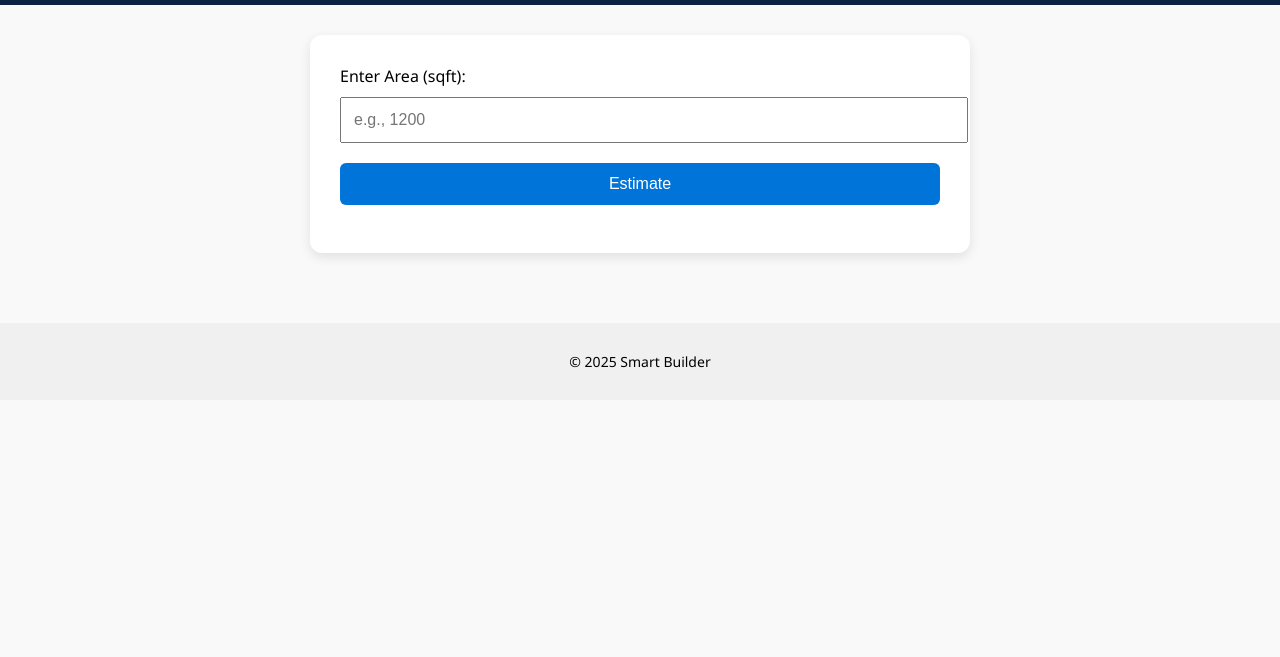
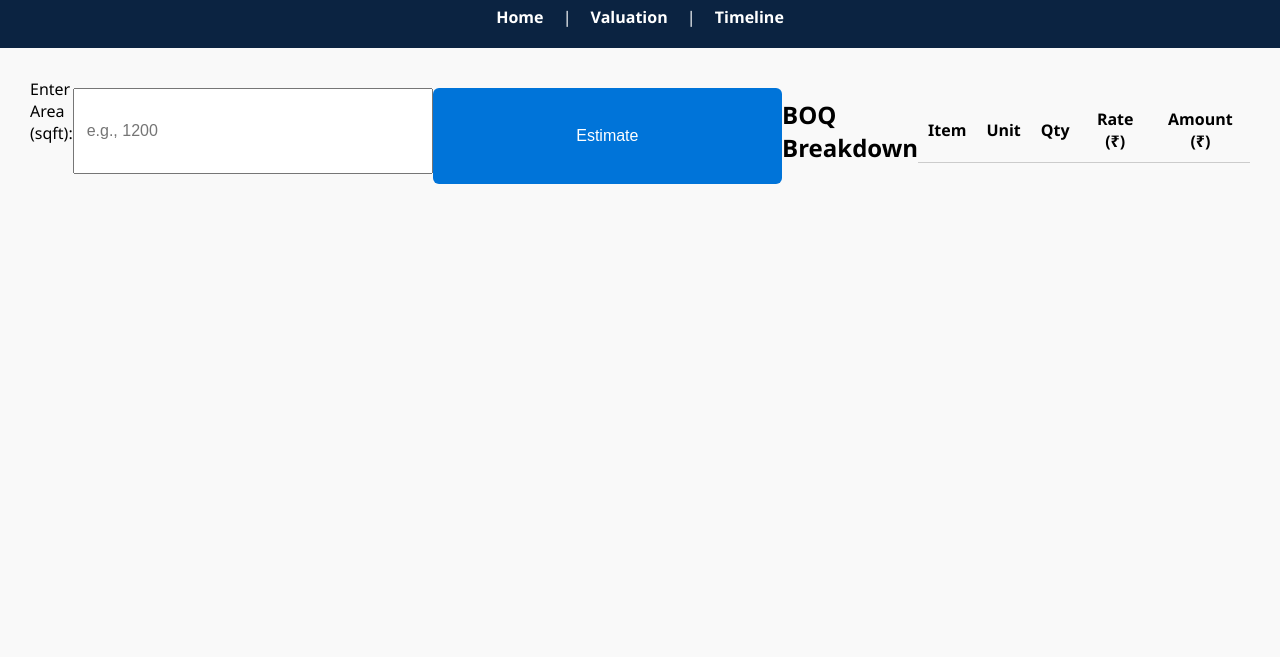
Before and after one commit to Kavin665/Smart-Builder-, a plain HTML site: page index.html in a window 1280 px wide. Shown: the part 143-800 px from the top of the page. Drawn offline with Linux system fonts and the light colour scheme.

Commit message:
Update index.html

```diff
--- a/index.html
+++ b/index.html
@@ -2,34 +2,41 @@
 <html lang="en">
 <head>
   <meta charset="UTF-8" />
-  <meta name="viewport" content="width=device-width, initial-scale=1.0" />
-  <title>Smart Builder - Estimator</title>
+  <meta name="viewport" content="width=device-width, initial-scale=1.0"/>
+  <title>Smart Builder: Construction Estimator</title>
   <link rel="stylesheet" href="style.css" />
 </head>
 <body>
   <header>
-    <h1>Smart Builder: Construction Estimator</h1>
+    <h1>Smart Builder: <br> Construction Estimator</h1>
     <nav>
-      <a href="index.html" class="active">Home</a>
-      <a href="valuation.html">Valuation</a>
-      <a href="timeline.html">Timeline</a>
+      <a href="index.html">Home</a> |
+      <a href="pages/valuation.html">Valuation</a> |
+      <a href="pages/timeline.html">Timeline</a>
     </nav>
   </header>
 
   <main>
-    <div class="card">
-      <label for="area">Enter Area (sqft):</label>
-      <input type="number" id="area" placeholder="e.g., 1200" />
-      <button onclick="estimateCost()">Estimate</button>
+    <label for="area">Enter Area (sqft):</label>
+    <input type="number" id="area" placeholder="e.g., 1200" />
+    <button onclick="estimateCost()">Estimate</button>
 
-      <p id="totalCost" class="highlight"></p>
-      <div id="boqSection"></div>
-    </div>
+    <h2 id="totalCost" class="highlight"></h2>
+
+    <h2>BOQ Breakdown</h2>
+    <table id="boqTable">
+      <thead>
+        <tr>
+          <th>Item</th>
+          <th>Unit</th>
+          <th>Qty</th>
+          <th>Rate (₹)</th>
+          <th>Amount (₹)</th>
+        </tr>
+      </thead>
+      <tbody></tbody>
+    </table>
   </main>
-
-  <footer>
-    <p>© 2025 Smart Builder</p>
-  </footer>
 
   <script src="script.js"></script>
 </body>
```
